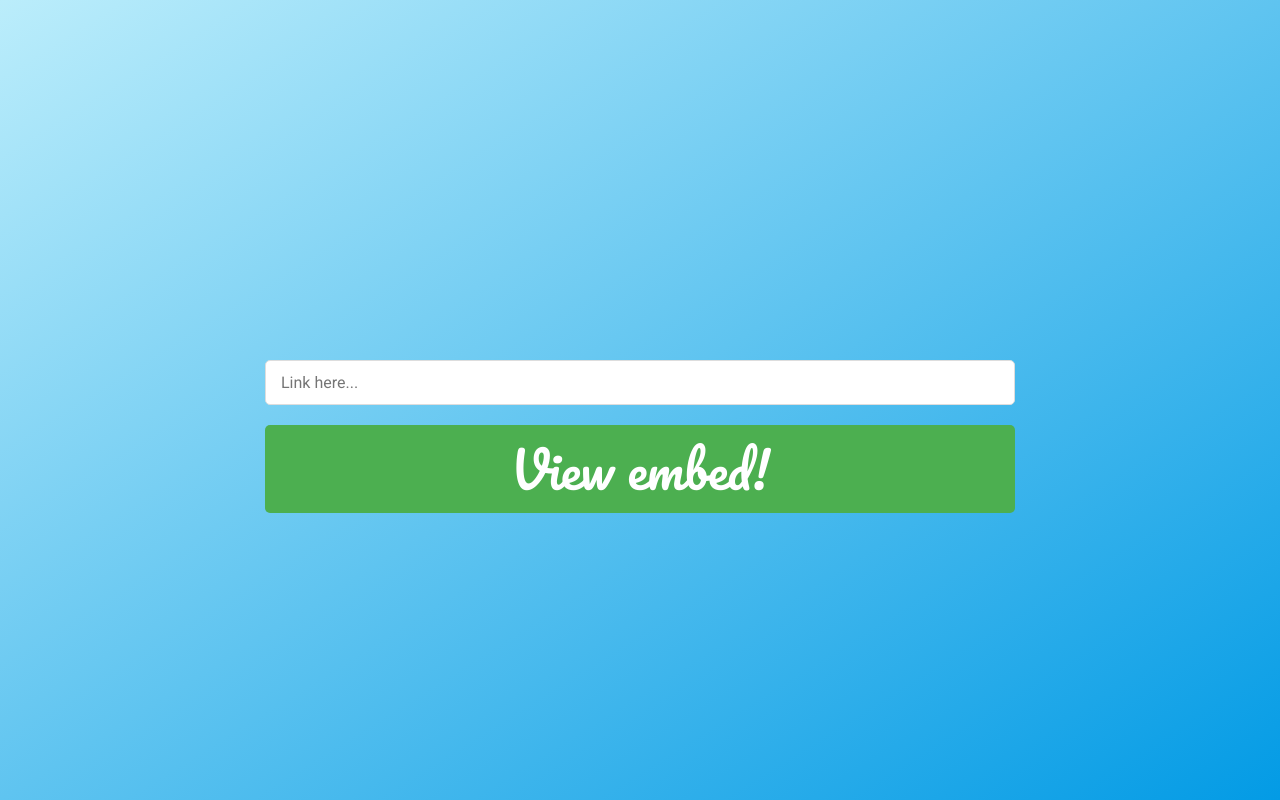
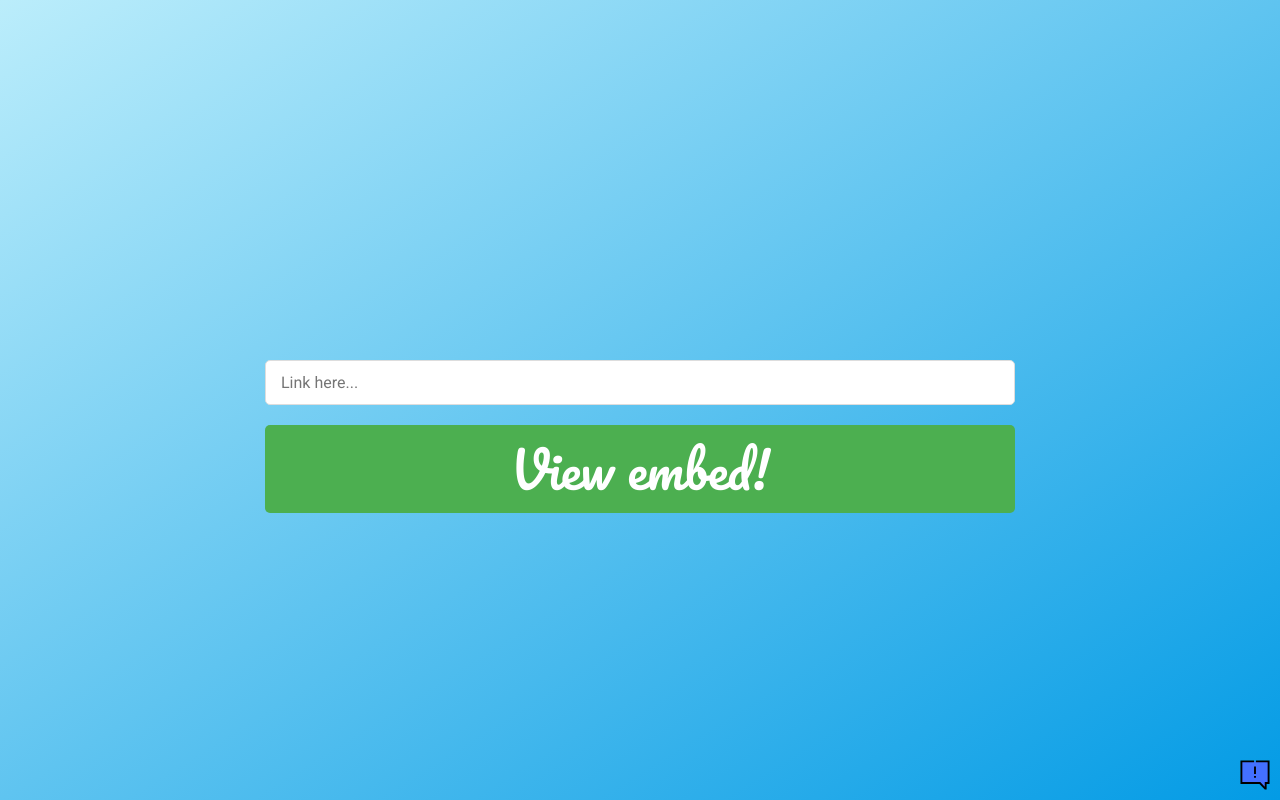
Before and after one commit to L3onix/view-embed, a React (Create React App) app: page / in a window 1280 px wide. Built offline with nearby package versions, Linux system fonts and the light colour scheme.

Commit message:
adicionando botao about no canto da tela

```diff
--- a/src/pages/App.css
+++ b/src/pages/App.css
@@ -62,3 +62,17 @@ input {
 .content button.btn:hover {
   background: #087f23;
 }
+
+#about {
+  width: 30px;
+  height: 30px;
+  position: absolute;
+  bottom: 10px;
+  right: 10px;
+  cursor: pointer;
+}
+
+#about:hover {
+  width: 35px;
+  height: 35px;
+}
--- a/src/pages/App.js
+++ b/src/pages/App.js
@@ -1,5 +1,7 @@
 import React, { useState } from 'react';
 import './App.css';
+
+import about from '../images/about.svg'
 
 function App() {
   const [link, setLink] = useState('')
@@ -26,6 +28,7 @@ function App() {
   }
 
   return (
+    <>
     <div className="content">
       <form onSubmit={handleSubmit}>
         <input
@@ -38,6 +41,8 @@ function App() {
         <button className="btn" type="submit">View embed!</button>
       </form>
     </div>
+    <img id="about" src={about} alt="About this project"/>
+    </>
   );
 }
 
```
